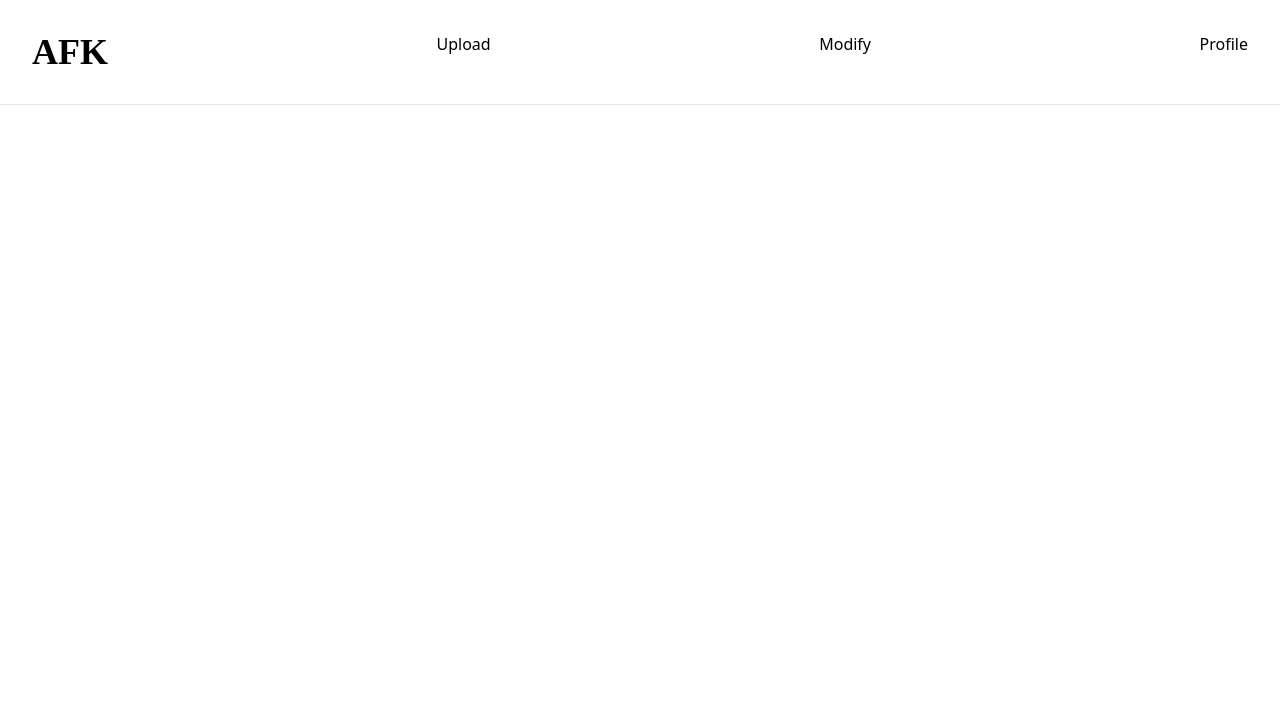
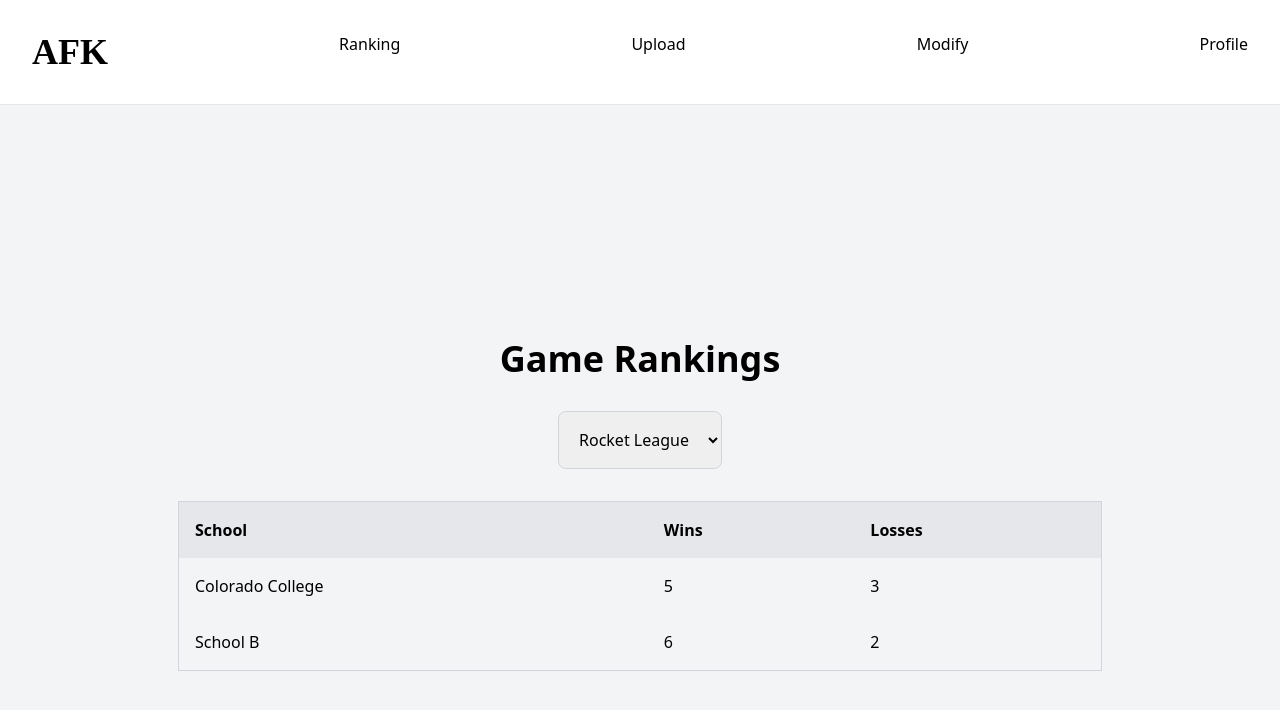
Before and after one commit to shamdeed30/afk_hosting, a React (Create React App) app in the folder frontend/: page /ranking in a window 1280 px wide. Shown: the top 710 px of the page. Built offline with nearby package versions, Linux system fonts and the light colour scheme; a web font is replaced by a local one.

Commit message:
added RankingPage.jsx

```diff
--- a/frontend/src/App.jsx
+++ b/frontend/src/App.jsx
@@ -3,6 +3,7 @@ import { Route, Routes } from "react-router-dom";
 import DesktopNavbar from "./components/DesktopNavbar";
 import HomePage from "./components/HomePage";
 import UploadPage from "./components/UploadPage";
+import RankingPage from "./components/RankingPage";
 
 function App() {
   return (
@@ -11,6 +12,7 @@ function App() {
 
       <Routes>
         <Route path="/" element={<HomePage />} />
+        <Route path="/ranking" element={<RankingPage />} />
         <Route path="/upload" element={<UploadPage />} />
         <Route path="/modify" element={<HomePage />} />
         <Route path="/profile" element={<HomePage />} />
--- a/frontend/src/components/DesktopNavbar.jsx
+++ b/frontend/src/components/DesktopNavbar.jsx
@@ -7,6 +7,7 @@ const DesktopNavbar = () => {
       <Link className="font-kufam text-4xl font-extrabold" to="/">
         AFK
       </Link>
+      <Link to="/ranking"> Ranking </Link>
       <Link to="/upload"> Upload </Link>
       <Link to="/modify"> Modify </Link>
       <Link to="/profile"> Profile </Link>
--- /dev/null
+++ b/frontend/src/components/RankingPage.jsx
@@ -0,0 +1,115 @@
+import React, { useState } from "react";
+
+const RankingPage = () => {
+  const [selectedGame, setSelectedGame] = useState("Rocket League");
+
+  const handleGameChange = (event) => {
+    setSelectedGame(event.target.value);
+  };
+
+  return (
+    <div className="flex min-h-screen flex-col items-center justify-center bg-gray-100 p-6">
+      <h1 className="mb-8 text-4xl font-bold">Game Rankings</h1>
+
+      {/* Dropdown Menu */}
+      <select
+        className="mb-8 rounded-lg border border-gray-300 p-4"
+        value={selectedGame}
+        onChange={handleGameChange}
+      >
+        <option value="Rocket League">Rocket League</option>
+        <option value="Valorant">Valorant</option>
+        <option value="Apex Legends">Apex Legends</option>
+      </select>
+
+      {/* Display Table Based on Selected Game */}
+      {selectedGame === "Rocket League" || selectedGame === "Valorant" ? (
+        <RLAndValTable />
+      ) : (
+        <ApexTable />
+      )}
+    </div>
+  );
+};
+
+// Demo data for Rocket League and Valorant
+const RLAndValTable = () => {
+  return (
+    <div className="w-3/4">
+      <table className="w-full table-auto border border-gray-300 text-left">
+        <thead className="bg-gray-200">
+          <tr>
+            <th className="px-4 py-4">School</th>
+            <th className="px-4 py-4">Wins</th>
+            <th className="px-4 py-4">Losses</th>
+          </tr>
+        </thead>
+        <tbody>
+          <tr>
+            <td className="px-4 py-4">Colorado College</td>
+            <td className="px-4 py-4">5</td>
+            <td className="px-4 py-4">3</td>
+          </tr>
+          <tr>
+            <td className="px-4 py-4">School B</td>
+            <td className="px-4 py-4">6</td>
+            <td className="px-4 py-4">2</td>
+          </tr>
+        </tbody>
+      </table>
+    </div>
+  );
+};
+
+// Demo data for Apex Legends
+const ApexTable = () => {
+  return (
+    <div className="w-3/4">
+      <table className="w-full table-auto border border-gray-300 text-left">
+        <thead className="bg-gray-200">
+          <tr>
+            <th className="px-4 py-4">School</th>
+            <th className="px-4 py-4">Week</th>
+            <th className="px-4 py-4">1st</th>
+            <th className="px-4 py-4">2nd</th>
+            <th className="px-4 py-4">3rd</th>
+            <th className="px-4 py-4">4th</th>
+            <th className="px-4 py-4">Kills</th>
+            <th className="px-4 py-4">Damage</th>
+            <th className="px-4 py-4">Total Points</th>
+          </tr>
+        </thead>
+        <tbody>
+          <tr>
+            <td className="px-4 py-4">Colorado College</td>
+            <td className="px-4 py-4">1</td>
+            <td className="px-4 py-4">1</td>
+            <td className="px-4 py-4">0</td>
+            <td className="px-4 py-4">2</td>
+            <td className="px-4 py-4">1</td>
+            <td className="px-4 py-4">15</td>
+            <td className="px-4 py-4">1200</td>
+            <td className="px-4 py-4">
+              {12 + 0 + 14 + 5 + 15 + Math.floor(1200 / 200)}
+            </td>
+          </tr>
+          <tr>
+            <td className="px-4 py-4">School B</td>
+            <td className="px-4 py-4">1</td>
+            <td className="px-4 py-4">0</td>
+            <td className="px-4 py-4">1</td>
+            <td className="px-4 py-4">0</td>
+            <td className="px-4 py-4">0</td>
+            <td className="px-4 py-4">10</td>
+            <td className="px-4 py-4">800</td>
+            <td className="px-4 py-4">
+              {9 + 0 + 0 + 0 + 10 + Math.floor(800 / 200)}
+            </td>
+          </tr>
+        </tbody>
+      </table>
+    </div>
+  );
+};
+
+export default RankingPage;
```
Also changed, not shown: 1 other file (tests, documents, lock files or other folders).
